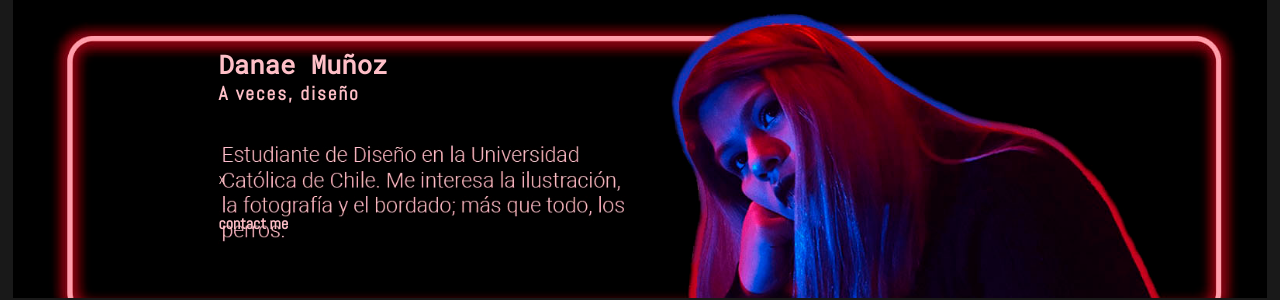
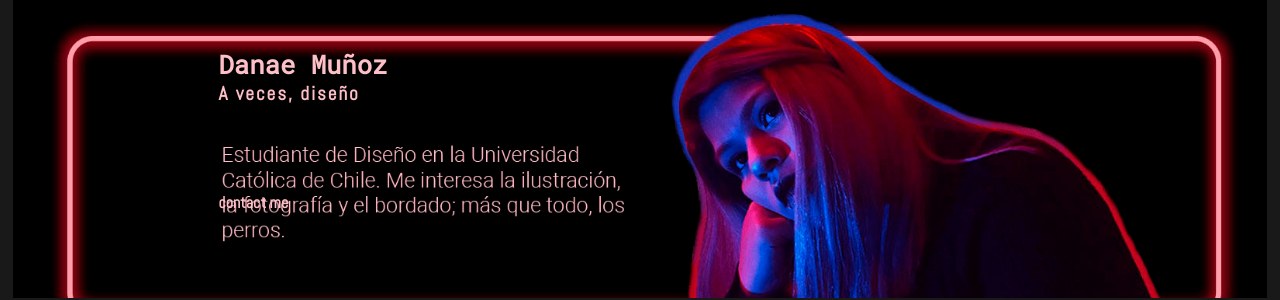
Before and after one commit to danaem1/Ellez-Munoz, a plain HTML site: page index.html in a window 1280 px wide. Shown: the part 799-1099 px from the top of the page. Drawn offline with Linux system fonts and the light colour scheme.

```diff
--- a/index.html
+++ b/index.html
@@ -47,7 +47,9 @@
 	<div class="dupla primera">
 		<h4>Danae Muñoz</h4>
 		<h5>A veces, diseño</h5>
-		<p>x</p>
+		<p></p>
+
+
 		<address><a href="mailto:djmunoz2@uc.cl">contact me</a></address>
 	</div><!--/dupla primera-->
 
```
